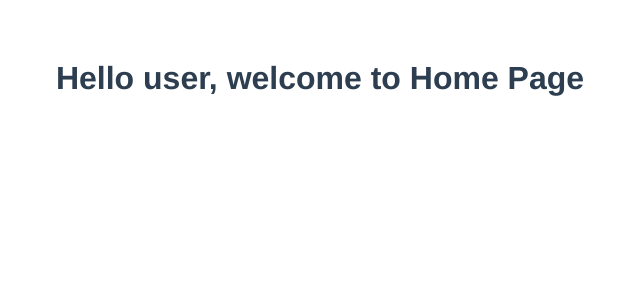
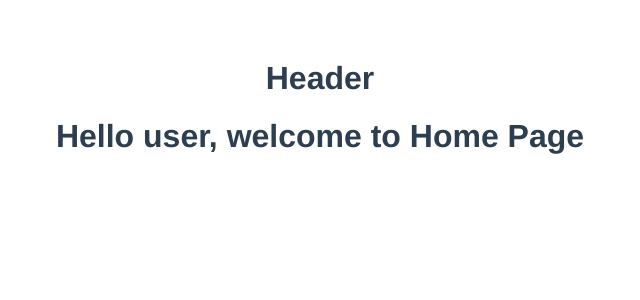
Before and after one commit to frankassafuah/restaurant-app, a Vue app: page / in a window 1280 px wide. Shown: the top 300 px of the page, without its empty margins (320-960 px from the left). Built offline with nearby package versions, Linux system fonts and the light colour scheme; sample sign-in values are in the browser's storage.

Commit message:
IMP- header component

```diff
--- a/package.json
+++ b/package.json
@@ -17,7 +17,6 @@
         "@babel/core": "^7.12.16",
         "@babel/eslint-parser": "^7.12.16",
         "@vue/cli-plugin-babel": "~5.0.0",
-    "@vue/cli-plugin-eslint": "~5.0.0",
         "@vue/cli-service": "~5.0.0",
         "eslint": "^7.32.0",
         "eslint-plugin-vue": "^8.0.3"
--- /dev/null
+++ b/src/components/header.vue
@@ -0,0 +1,14 @@
+<template>
+    <div>
+        <h1>Header</h1>
+    </div>
+</template>
+
+<script>
+
+export default {
+    name: 'Header',
+
+}
+
+</script>
--- a/src/pages/home-page.vue
+++ b/src/pages/home-page.vue
@@ -1,12 +1,17 @@
 <template>
     <div>
+        <Header/>
         <h1>Hello user, welcome to Home Page</h1>
     </div>
 </template>
 
 <script>
+import Header from '../components/header.vue'
 export default {
     name: 'HomePage',
+    components: {
+        Header
+    },
 
     created(){
         //redirect user to sign up page if user is not logged in
```
Lines whose indentation alone changed are shown as unchanged.
